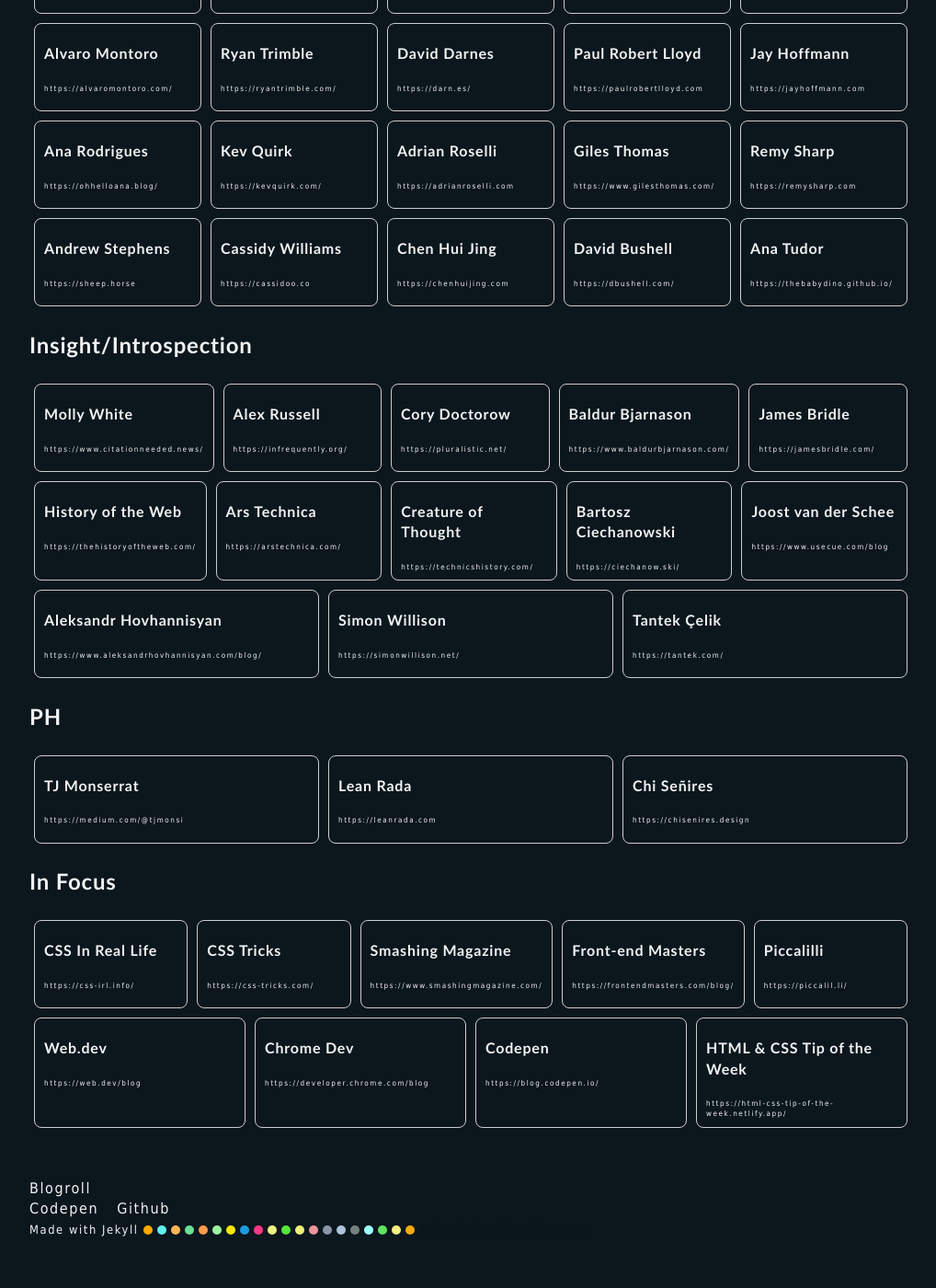
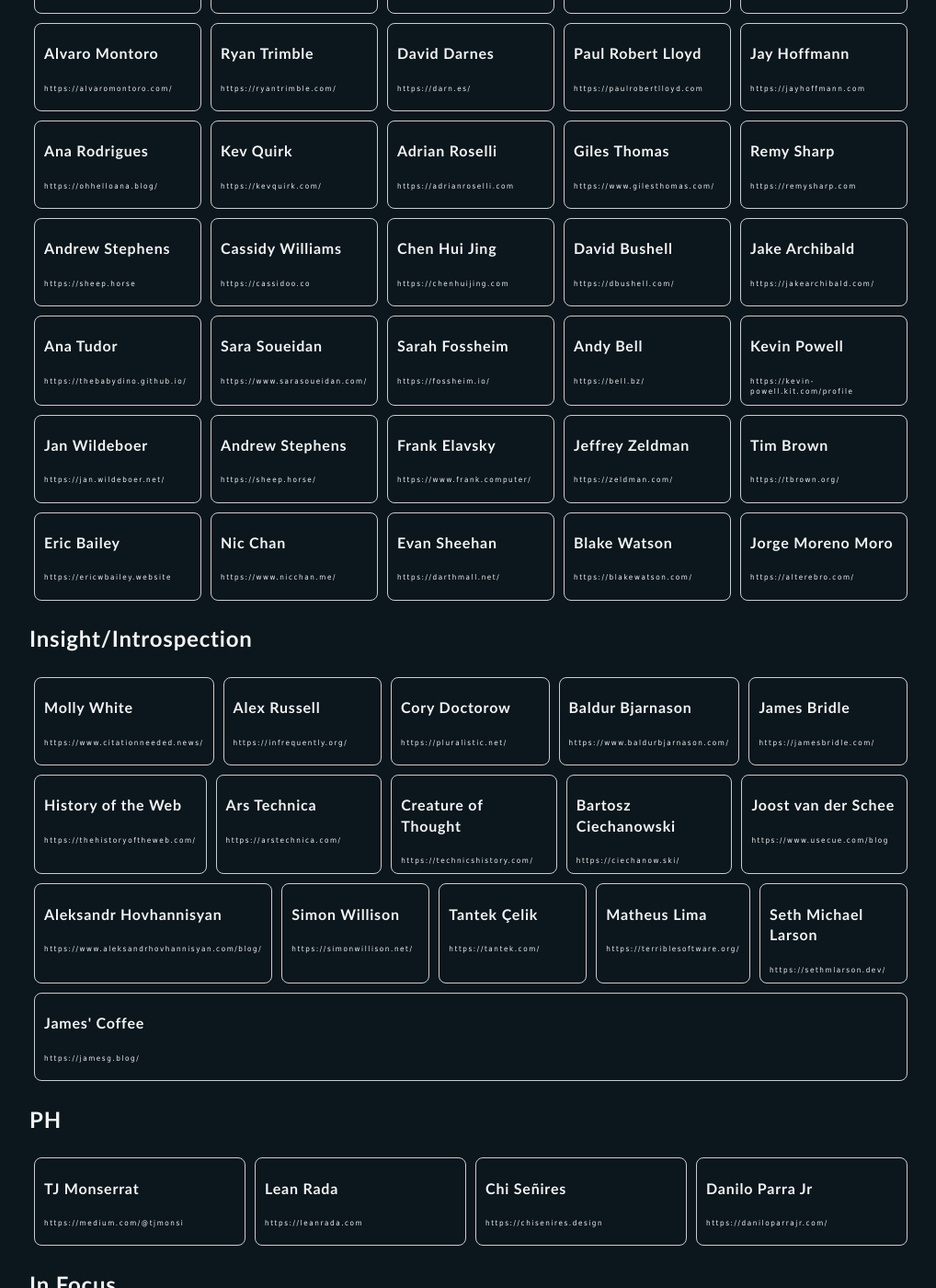
Before and after one commit to mpdagang/mpdagang.github.io, a Jekyll site: the page built from _pages/blogroll.html, in a window 1280 px wide and 1400 px high, scrolled down 855 px. Shown: the whole window at 92% size, without its empty margins (128-1146 px from the left). Built offline with Jekyll 4.4.1, drawn with Linux system fonts in a browser that asks for light colours; before the commit the page ends 2231 px from its top, so only the background shows below that.

Commit message:
Add blogroll data

```diff
--- a/_data/introspects.yaml
+++ b/_data/introspects.yaml
@@ -36,3 +36,12 @@
 
 - name: Tantek Çelik
   site: https://tantek.com/
+
+- name: Matheus Lima
+  site: https://terriblesoftware.org/
+
+- name: Seth Michael Larson
+  site: https://sethmlarson.dev/
+
+- name: James' Coffee
+  site: https://jamesg.blog/
--- a/_data/phblog.yaml
+++ b/_data/phblog.yaml
@@ -6,3 +6,6 @@
 
 - name: Chi Señires
   site: https://chisenires.design
+
+- name: Danilo Parra Jr
+  site: https://daniloparrajr.com/
--- a/_data/webmasters.yaml
+++ b/_data/webmasters.yaml
@@ -130,5 +130,50 @@
 - name: David Bushell
   site: https://dbushell.com/
 
+- name: Jake Archibald
+  site: https://jakearchibald.com/
+
 - name: Ana Tudor
   site: https://thebabydino.github.io/
+
+- name: Sara Soueidan
+  site: https://www.sarasoueidan.com/
+
+- name: Sarah Fossheim
+  site: https://fossheim.io/
+
+- name: Andy Bell
+  site: https://bell.bz/
+
+- name: Kevin Powell
+  site: https://kevin-powell.kit.com/profile
+
+- name: Jan Wildeboer
+  site: https://jan.wildeboer.net/
+
+- name: Andrew Stephens
+  site: https://sheep.horse/
+
+- name: Frank Elavsky
+  site: https://www.frank.computer/
+
+- name: Jeffrey Zeldman
+  site: https://zeldman.com/
+
+- name: Tim Brown
+  site: https://tbrown.org/
+
+- name: Eric Bailey
+  site: https://ericwbailey.website
+
+- name: Nic Chan
+  site: https://www.nicchan.me/
+
+- name: Evan Sheehan
+  site: https://darthmall.net/
+
+- name: Blake Watson
+  site: https://blakewatson.com/
+
+- name: Jorge Moreno Moro
+  site: https://alterebro.com/
```
